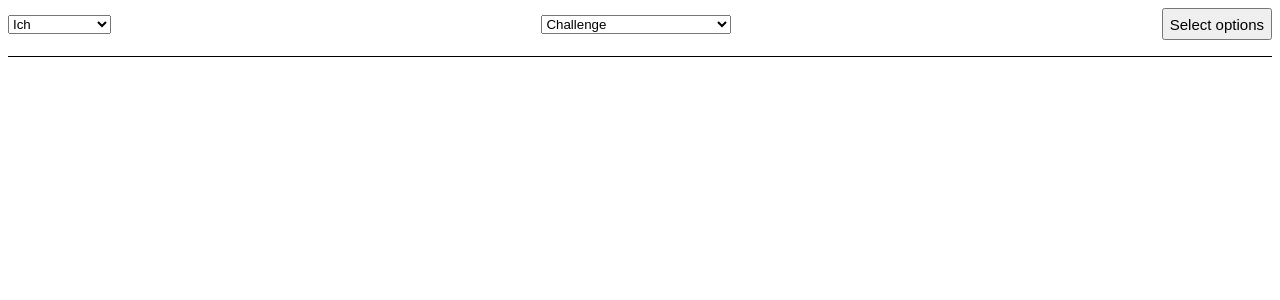
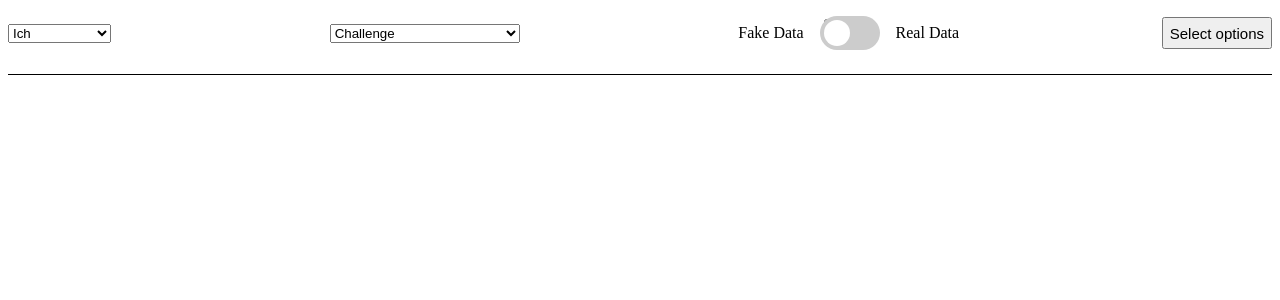
Before and after one commit to LorinDesch/ip5, a React (Create React App) app in the folder frontend/: page / in a window 1280 px wide. Shown: the top 300 px of the page. Built offline with nearby package versions, Linux system fonts and the light colour scheme.

Commit message:
added toggle

```diff
--- a/frontend/src/components/dashboard.js
+++ b/frontend/src/components/dashboard.js
@@ -1,7 +1,8 @@
-import React, { useState } from 'react';
+import React, {useState} from 'react';
 import Dropdown1 from './Dropdown1';
 import Dropdown2 from './Dropdown2';
 import Dropdown3 from './Dropdown3';
+import ToggleSwitch from "./ToggleSwitch";
 
 function Dashboard() {
     const [selectedOption1, setSelectedOption1] = useState('Ich');
@@ -35,15 +36,24 @@ function Dashboard() {
     };
 
     return (
-        <div style={{ display: 'flex', justifyContent: 'space-between', alignItems: 'center', borderBottom: '1px solid black', paddingBottom: '1rem' }}>
-            <div style={{ display: 'flex', alignItems: 'center', marginRight: '1rem' }}>
-                <Dropdown1 selectedOption={selectedOption1} handleChange={handleChange1} />
-            </div>
-            <div style={{ display: 'flex', alignItems: 'center', marginRight: '1rem' }}>
-                <Dropdown2 selectedOption={selectedOption2} handleChange={handleChange2} />
-            </div>
-            <div style={{ display: 'flex', alignItems: 'center', position: 'relative' }}>
-                <Dropdown3 options={options3} selectedOptions={selectedOption3} onChange={handleChange3} />
+        <div>
+            <div style={{
+                display: 'flex',
+                justifyContent: 'space-between',
+                alignItems: 'center',
+                borderBottom: '1px solid black',
+                paddingBottom: '1rem'
+            }}>
+                <div style={{display: 'flex', alignItems: 'center', marginRight: '1rem'}}>
+                    <Dropdown1 selectedOption={selectedOption1} handleChange={handleChange1}/>
+                </div>
+                <div style={{display: 'flex', alignItems: 'center', marginRight: '1rem'}}>
+                    <Dropdown2 selectedOption={selectedOption2} handleChange={handleChange2}/>
+                </div>
+                <ToggleSwitch leftText="Fake Data" rightText="Real Data" />
+                <div style={{display: 'flex', alignItems: 'center', position: 'relative'}}>
+                    <Dropdown3 options={options3} selectedOptions={selectedOption3} onChange={handleChange3}/>
+                </div>
             </div>
         </div>
     );
--- a/frontend/src/components/login.js
+++ b/frontend/src/components/login.js
@@ -140,7 +140,6 @@ function Login() {
     };
     return (
         <div>
-            <h1>Login</h1>
             <form onSubmit={handleSubmit}>
                 <div>
                     <label htmlFor="username">Username:</label>
```
